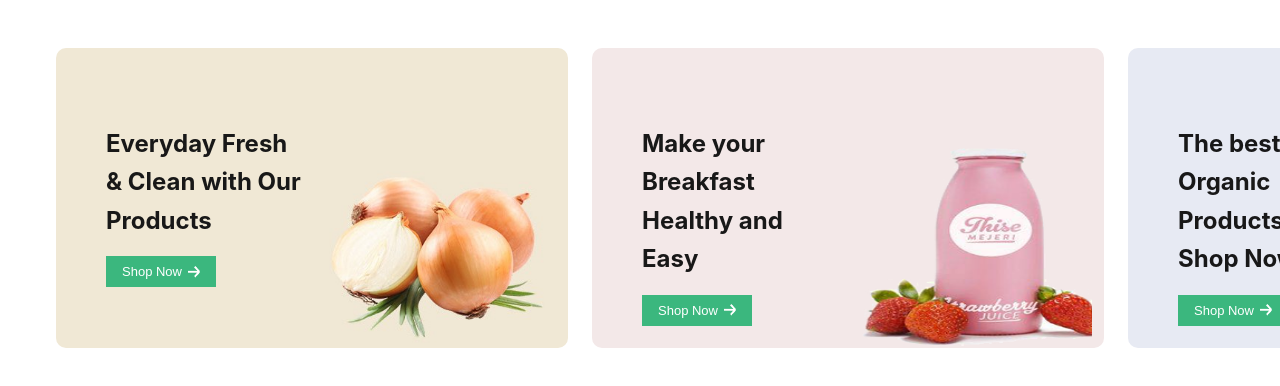
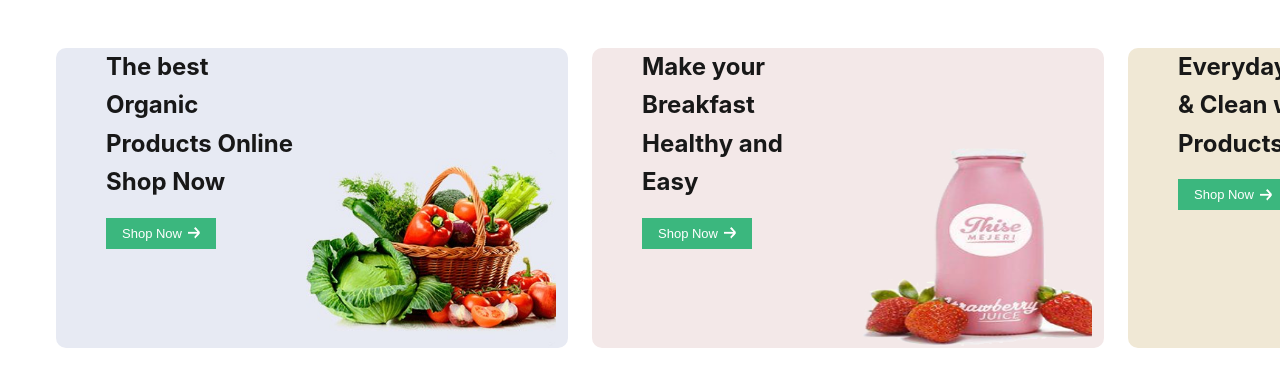
Before and after one commit to Kimheng-SOK/e-commerce, a Vue app: page / in a window 1280 px wide. Shown: the part 298-684 px from the top of the page. Built offline with nearby package versions, Linux system fonts and the light colour scheme; the HTML template or start-up script is replaced by a standard one.

Commit message:
first submittion of TP01 exercise 1 & 2

```diff
--- a/src/App.vue
+++ b/src/App.vue
@@ -1,60 +1,80 @@
 <template>
   <div class="container">
-
     <!-- Category Section -->
     <div class="category_list" role="list">
-      <CategoryComponent
-        v-for="item in category_list"
-        :key="item.name"
-        :image_path="item.img"
-        :name="item.name"
-        :stock="item.stock"
-        :bg_color="item.bg_color"
-        :hover="item.hover"
-      />
+      <CategoryComponent v-for="item in category_list" :key="item.name" :image_path="item.img" :name="item.name"
+        :stock="item.stock" :bg_color="item.bg_color" :hover="item.hover" />
     </div>
 
     <!-- Promotions Section -->
     <div class="poster_list">
-      <PromotionComponent
-        image_path="/promotion3.jpg"
-        label="Everyday Fresh & Clean with Our Products"
-        btn-color="#3BB77E"
-        bg_color="#F0E8D5"
-      />
-      <PromotionComponent
-        image_path="/promotion2.png"
-        label="Make your Breakfast Healthy and Easy"
-        btn-color="#3BB77E"
-        bg_color="#F3E8E8"
-      />
-      <PromotionComponent
-        image_path="/promotion1.jpg"
-        label="The best Organic Products Online Shop Now"
-        btn-color="#FDC040"
-        bg_color="#E7EAF3"
-      />
+      <PromotionComponent v-for="promotion in promotion_list" :key="promotion.img" :image_path="promotion.img"
+        :label="promotion.label" :btn_color="promotion.btn_color" :bg_color="promotion.bg_color" />
     </div>
-
   </div>
 </template>
 
-<script setup lang="ts">
-import CategoryComponent from './components/CategoryComponent.vue';
-import PromotionComponent from './components/PromotionComponent.vue';
+<script lang="ts">
+import CategoryComponent from './components/CategoryComponent.vue'
+import PromotionComponent from './components/PromotionComponent.vue'
 
-const category_list = [
-  {img: '/cat-1.png', name: 'Hamburger', stock: 10, bg_color: '#E8F9EF', hover: '#c8f1dc'},
-  {img: '/cat-2.png', name: 'Peach', stock: 15, bg_color: '#E8F9EF', hover: '#c8f1dc'},
-  {img: '/cat-3.png', name: 'Organic Kiwi', stock: 8, bg_color: '#FFF0E6', hover: '#ffd8c2'},
-  {img: '/cat-4.png', name: 'Red Apple', stock: 20, bg_color: '#EAFEEC', hover: '#d4f8da'},
-  {img: '/cat-5.png', name: 'Snack', stock: 5, bg_color: '#FFECEF', hover: '#ffd6dc'},
-  {img: '/cat-6.png', name: 'Black plum', stock: 12, bg_color: '#FFF8E7', hover: '#ffefc8'},
-  {img: '/cat-7.png', name: 'Vegetables', stock: 7, bg_color: '#F1EDFF', hover: '#e2d9ff'},
-  {img: '/cat-8.png', name: 'Headphone', stock: 10, bg_color: '#EBFAEE', hover: '#d5f4dc'},
-  {img: '/cat-9.png', name: 'Cake & Milk', stock: 24, bg_color: '#EAF6FF', hover: '#d2ecff'},
-  {img: '/cat-10.png', name: 'Orange', stock: 34, bg_color: '#FFF3E0', hover: '#ffe3b8'},
-];
+export default {
+  name: 'App',
+  components: {
+    CategoryComponent,
+    PromotionComponent,
+  },
+
+  data() {
+    return {
+      category_list: [
+        { img: '/cat-1.png', name: 'Hamburger', stock: 10, bg_color: '#E8F9EF', hover: '#c8f1dc' },
+        { img: '/cat-2.png', name: 'Peach', stock: 15, bg_color: '#E8F9EF', hover: '#c8f1dc' },
+        {
+          img: '/cat-3.png',
+          name: 'Organic Kiwi',
+          stock: 8,
+          bg_color: '#FFF0E6',
+          hover: '#ffd8c2',
+        },
+        { img: '/cat-4.png', name: 'Red Apple', stock: 20, bg_color: '#EAFEEC', hover: '#d4f8da' },
+        { img: '/cat-5.png', name: 'Snack', stock: 5, bg_color: '#FFECEF', hover: '#ffd6dc' },
+        { img: '/cat-6.png', name: 'Black plum', stock: 12, bg_color: '#FFF8E7', hover: '#ffefc8' },
+        { img: '/cat-7.png', name: 'Vegetables', stock: 7, bg_color: '#F1EDFF', hover: '#e2d9ff' },
+        { img: '/cat-8.png', name: 'Headphone', stock: 10, bg_color: '#EBFAEE', hover: '#d5f4dc' },
+        {
+          img: '/cat-9.png',
+          name: 'Cake & Milk',
+          stock: 24,
+          bg_color: '#EAF6FF',
+          hover: '#d2ecff',
+        },
+        { img: '/cat-10.png', name: 'Orange', stock: 34, bg_color: '#FFF3E0', hover: '#ffe3b8' },
+      ],
+
+      promotion_list: [
+        {
+          img: '/promotion1.jpg',
+          label: 'The best Organic Products Online Shop Now',
+          btn_color: '#FDC040',
+          bg_color: '#E7EAF3',
+        },
+        {
+          img: '/promotion2.png',
+          label: 'Make your Breakfast Healthy and Easy',
+          btn_color: '#3BB77E',
+          bg_color: '#F3E8E8',
+        },
+        {
+          img: '/promotion3.jpg',
+          label: 'Everyday Fresh & Clean with Our Products',
+          btn_color: '#3BB77E',
+          bg_color: '#F0E8D5',
+        },
+      ],
+    }
+  },
+}
 </script>
 
 <style scoped>
@@ -64,12 +84,13 @@ const category_list = [
   height: 100%;
   display: flex;
   flex-direction: column;
+  justify-content: start;
+  align-items: start;
   gap: 32px;
   padding: 24px;
   box-sizing: border-box;
 }
 
-/* Horizontal Scroll for Categories */
 .category_list {
   display: flex;
   flex-direction: row;
@@ -81,13 +102,13 @@ const category_list = [
   -webkit-overflow-scrolling: touch;
   scroll-snap-type: x mandatory;
 }
-.category_list > * {
+
+.category_list>* {
   flex-shrink: 0;
-  min-width: 160px; /* adjust as needed */
+  min-width: 160px;
   scroll-snap-align: start;
 }
 
-/* Horizontal Scroll for Promotions */
 .poster_list {
   display: flex;
   flex-direction: row;
@@ -99,13 +120,13 @@ const category_list = [
   -webkit-overflow-scrolling: touch;
   scroll-snap-type: x mandatory;
 }
-.poster_list > * {
+
+.poster_list>* {
   flex-shrink: 0;
-  min-width: 300px; /* adjust per card size */
+  min-width: 300px;
   scroll-snap-align: start;
 }
 
-/* Optional: hide scrollbar for both sections */
 .category_list::-webkit-scrollbar,
 .poster_list::-webkit-scrollbar {
   display: none;
--- a/src/components/PromotionComponent.vue
+++ b/src/components/PromotionComponent.vue
@@ -3,11 +3,11 @@
         <div class="poster_main">
             <div class="poster_item">
                 <p class="poster_label">{{ label }}</p>
-                <ButtonComponent :bgColor= "btn_Color" />
+                <ButtonComponent :bgColor="btn_Color" @click="shopNow(label)" />
             </div>
         </div>
         <div class="img_container">
-            <img class="poster_img" :src = "image_path" alt="Poster image"></img>
+            <img class="poster_img" :src="image_path" alt="Poster image"></img>
         </div>
     </div>
 
@@ -37,29 +37,38 @@ import ButtonComponent from './ButtonComponent.vue';
             type: String,
             default: ''
         }
+
+
+    },
+
+    methods: {
+        shopNow(label: String) {
+            alert("Let's shop: " + label);
+        },
     }
 }
 </script>
 
 <style scoped>
-.poster_container{
+.poster_container {
     width: 512px;
     height: 300px;
     display: flex;
     flex-direction: row;
-    align-items: center;
+    align-items: start;
+    justify-self: unset;
     border-radius: 10px;
 }
 
 .poster_main {
-    display        : flex;
-    flex-direction : column;
-    align-items    : flex-start;
+    display: flex;
+    flex-direction: column;
+    align-items: flex-start;
     justify-content: center;
 
 }
 
-.poster_label{
+.poster_label {
     font-size: 24px;
     font-weight: bold;
     color: #181818;
@@ -67,11 +76,11 @@ import ButtonComponent from './ButtonComponent.vue';
 }
 
 .poster_item {
-    display        : flex;
-    flex-direction : column;
-    align-items    : left;
-    height         : 146px;
-    width          : 250px;
+    display: flex;
+    flex-direction: column;
+    align-items: left;
+    height: 146px;
+    width: 250px;
     justify-content: space-between;
     padding: 0 0 0 50px;
 }
@@ -85,11 +94,10 @@ import ButtonComponent from './ButtonComponent.vue';
 .img_container {
     width: 100%;
     height: 100%;
-    display        : flex;
-    flex-direction : column;
-    align-items    : center;
+    display: flex;
+    flex-direction: column;
+    align-items: center;
     justify-content: end;
     padding-right: 16px;
 }
-
 </style>
```
Also changed, not shown: 1 other file (tests, documents, lock files or other folders). Lines whose indentation alone changed are shown as unchanged.
